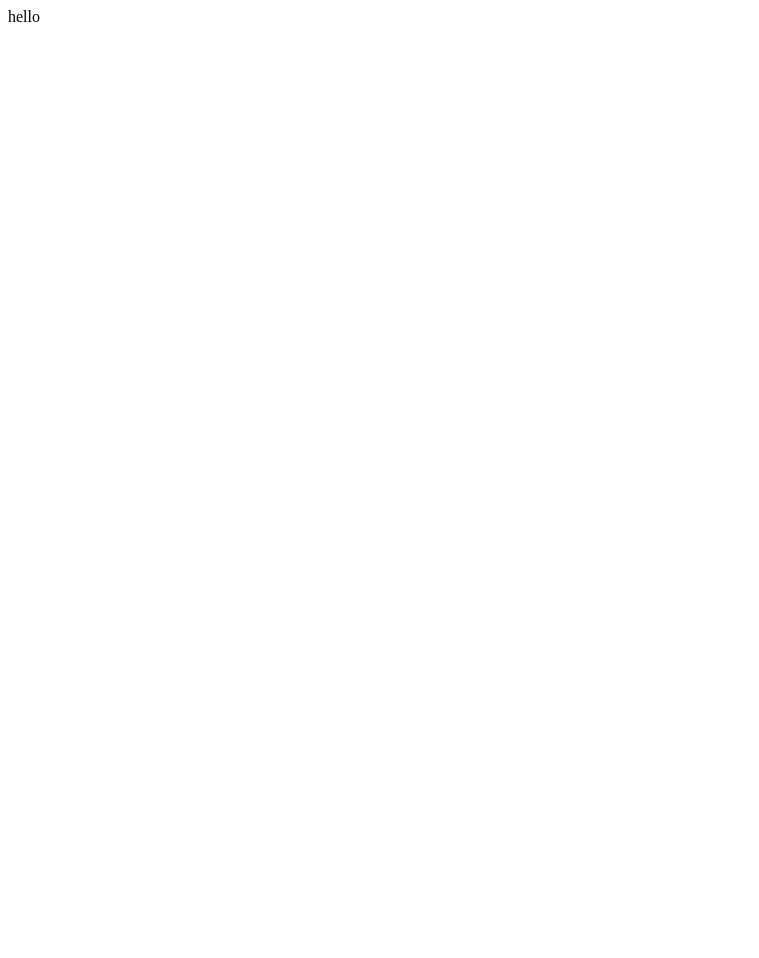
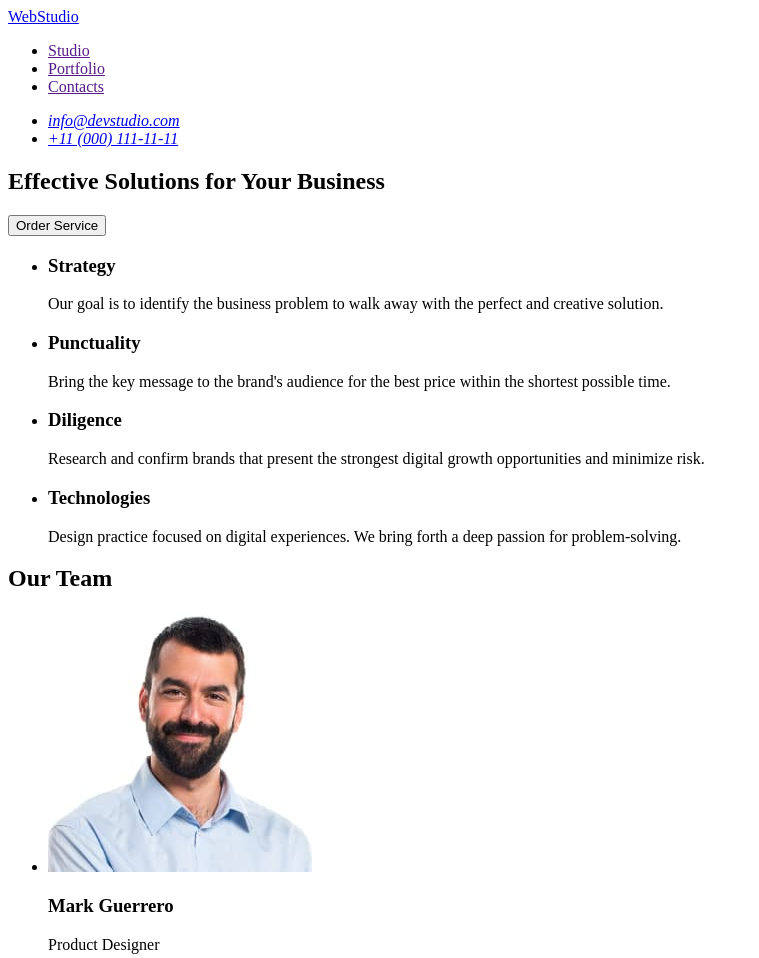
Before and after one commit to serg444s/goit-markup-hw-01, a plain HTML site: page index.html in a window 1280 px wide. Shown: the top 958 px of the page, without its empty margins (0-759 px from the left). Before the commit the page ends 800 px from the top, so only its background shows below. Drawn offline with Linux system fonts and the light colour scheme.

Commit message:
goit-markup-hw-01

```diff
--- a/index.html
+++ b/index.html
@@ -6,6 +6,91 @@
     <title>Document</title>
   </head>
   <body>
-    hello
+    <header>
+      <nav>
+        <a href="./index.html">WebStudio</a>
+        <ul>
+          <li><a href="">Studio</a></li>
+          <li><a href="">Portfolio</a></li>
+          <li><a href="">Contacts</a></li>
+        </ul>
+      </nav>
+      <address>
+        <ul>
+          <li><a href="mailto:info@devstudio.com">info@devstudio.com</a></li>
+          <li><a href="tel:+110001111111">+11 (000) 111-11-11</a></li>
+        </ul>
+      </address>
+    </header>
+    <main>
+      <section>
+        <h1>Effective Solutions for Your Business</h1>
+        <button type="button">Order Service</button>
+      </section>
+      <section>
+        <ul>
+          <li>
+            <h3>Strategy</h3>
+            <p>
+              Our goal is to identify the business problem to walk away with the
+              perfect and creative solution.
+            </p>
+          </li>
+          <li>
+            <h3>Punctuality</h3>
+            <p>
+              Bring the key message to the brand's audience for the best price
+              within the shortest possible time.
+            </p>
+          </li>
+          <li>
+            <h3>Diligence</h3>
+            <p>
+              Research and confirm brands that present the strongest digital
+              growth opportunities and minimize risk.
+            </p>
+          </li>
+          <li>
+            <h3>Technologies</h3>
+            <p>
+              Design practice focused on digital experiences. We bring forth a
+              deep passion for problem-solving.
+            </p>
+          </li>
+        </ul>
+      </section>
+      <section>
+        <h2>Our Team</h2>
+        <ul>
+          <li>
+            <img src="images/mark.jpg" alt="Product Designer" />
+            <h3>Mark Guerrero</h3>
+            <p>Product Designer</p>
+          </li>
+          <li>
+            <img src="images/tom.jpg" alt="Frontend Developer" />
+            <h3>Tom Ford</h3>
+            <p>Frontend Developer</p>
+          </li>
+          <li>
+            <img src="images/camila.jpg" alt="Marketing" />
+            <h3>Camila Garcia</h3>
+            <p>Marketing</p>
+          </li>
+          <li>
+            <img src="images/daniel.jpg" alt="UI Designer" />
+            <h3>Daniel Wilson</h3>
+            <p>UI Designer</p>
+          </li>
+        </ul>
+      </section>
+    </main>
+    <footer>
+      <a href="./index.html">WebStudio</a>
+      <p>
+        Increase the flow of customers and sales for your business with digital
+        marketing & growth solutions.
+      </p>
+    </footer>
   </body>
 </html>
```
Also changed, not shown: images/camila.jpg (added), images/daniel.jpg (added), images/mark.jpg (added), images/tom.jpg (added).
